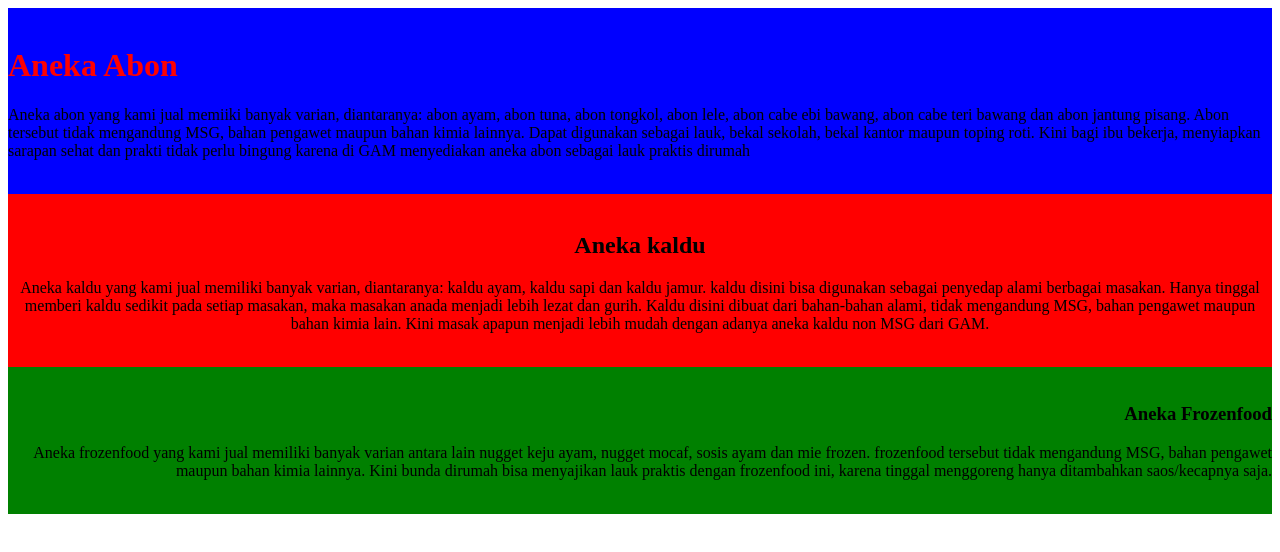
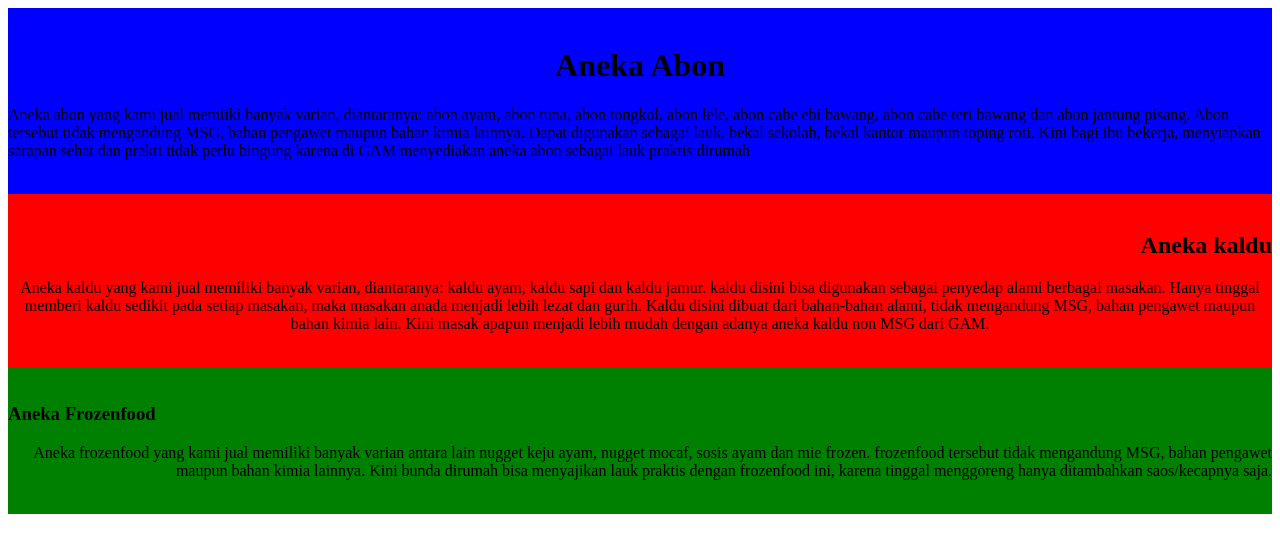
Before and after one commit to phipitdsw/phipitdsw.github.io, a plain HTML site: page div.html in a window 1280 px wide. Drawn offline with Linux system fonts and the light colour scheme.

Commit message:
Update div.html

```diff
--- a/div.html
+++ b/div.html
@@ -4,14 +4,17 @@
     <title></title>
     <style>
       .div1{background-color:blue;text-align:left}
+        h1{text-align:center}
       .div2{background-color:red;text-align:center;}
+        h2{text-align:right;}
       .div3{background-color:green;text-align:right;}
+        h3{text-align:left;}
     </style>
   </head>
   <body>
     <div class="div1">
     <br>
-    <h1 style=color:red>Aneka Abon</h1>
+    <h1>Aneka Abon</h1>
       <p>Aneka abon yang kami jual memiiki banyak varian, diantaranya: abon ayam, abon tuna, abon tongkol, abon lele, abon cabe ebi bawang,
       abon cabe teri bawang dan abon jantung pisang. Abon tersebut tidak mengandung MSG, bahan pengawet maupun bahan kimia lainnya. Dapat digunakan sebagai lauk, bekal sekolah, bekal kantor maupun toping roti. Kini bagi ibu bekerja, menyiapkan sarapan sehat dan prakti tidak perlu bingung karena di GAM menyediakan aneka abon sebagai lauk praktis dirumah
       </p>
```
